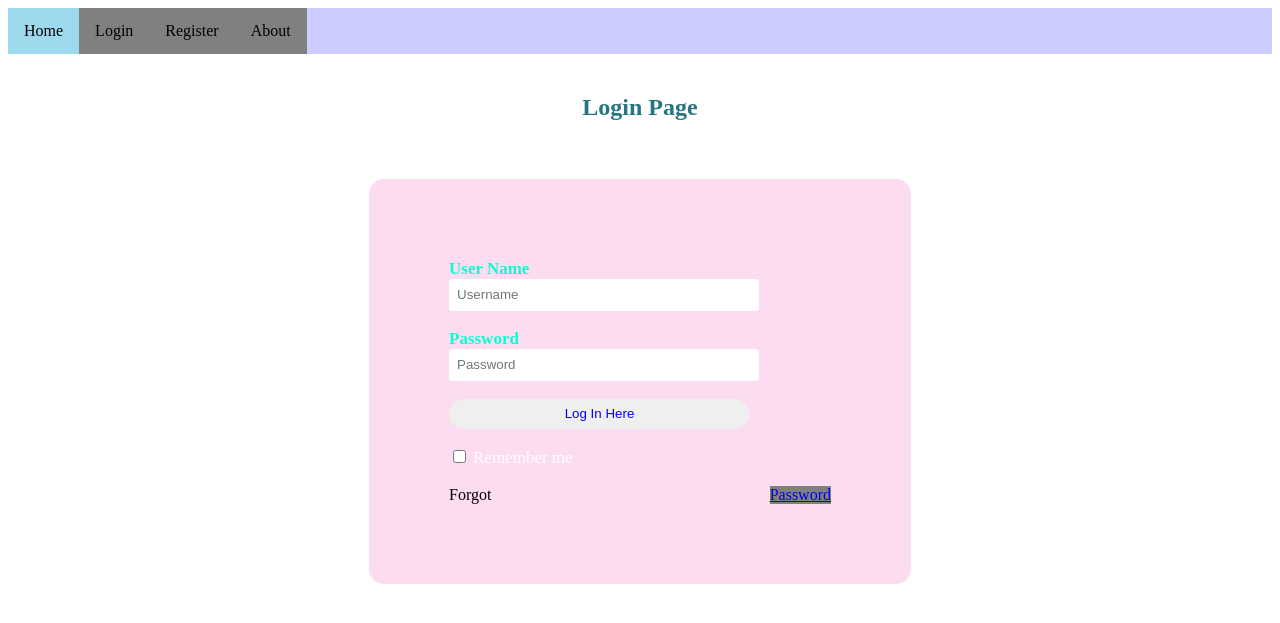
After one commit to rferrao12/qazone, a Flask app: page /login in a window 1280 px wide. The commit adds this page. Shown: the top 623 px of the page. Run offline with Flask 2, Linux system fonts and the light colour scheme.

Commit message:
templates added

```diff
--- /dev/null
+++ b/app/routes.py
@@ -0,0 +1,21 @@
+from flask import render_template
+from app import app
+
+
+
+@app.route('/')
+@app.route('/home')
+def homep():
+    return render_template('home.html')
+@app.route('/index')
+def index():
+    return render_template('layout.html')
+@app.route('/about')
+def about():
+    return render_template('about.html')
+@app.route('/login')
+def log():
+    return render_template('login.html')
+@app.route('/register')
+def reg():
+    return render_template('reg.html')
--- /dev/null
+++ b/app/static/log.css
@@ -0,0 +1,52 @@
+.login{
+        width: 382px;
+        overflow: hidden;
+        margin: auto;
+        margin: 20 0 0 450px;
+        padding: 80px;
+        background: #FCDCF1;
+        border-radius: 15px ;
+
+}
+h2{
+    text-align: center;
+    color: #277582;
+    padding: 20px;
+}
+label{
+    color: #08ffd1;
+    font-size: 17px;
+}
+#Uname{
+    width: 300px;
+    height: 30px;
+    border: none;
+    border-radius: 3px;
+    padding-left: 8px;
+}
+#Pass{
+    width: 300px;
+    height: 30px;
+    border: none;
+    border-radius: 3px;
+    padding-left: 8px;
+
+}
+#log{
+    width: 300px;
+    height: 30px;
+    border: none;
+    border-radius: 17px;
+    padding-left: 7px;
+    color: blue;
+
+
+}
+span{
+    color: white;
+    font-size: 17px;
+}
+a{
+    float: right;
+    background-color: grey;
+}
--- a/templates/about.html
+++ b/app/templates/about.html
@@ -1,8 +1,8 @@
 {% extends 'layout.html' %}
 
 {% block body %}
-<div class="container">
+
 <h1>About Us</h1>
 <p>Lorem ipsum dolor sit amet, consectetur adipisicing elit, sed do eiusmod tempor incididunt ut labore et dolore magna aliqua. Ut enim ad minim veniam, quis nostrud exercitation ullamco laboris nisi ut aliquip ex ea commodo consequat. Duis aute irure dolor in reprehenderit in voluptate velit esse cillum dolore eu fugiat nulla pariatur. Excepteur sint occaecat cupidatat non proident, sunt in culpa qui officia deserunt mollit anim id est laborum.</p>
-</div>
+
 {% endblock %}
--- a/templates/home.html
+++ b/app/templates/home.html
@@ -1,9 +1,7 @@
 {% extends 'layout.html' %}
 
 {% block body %}
-  <div class="jumbotron text-center">
     <h1>Welcome</h1>
     <p class="lead">Hello everyone</p>
-  </div>
 
 {% endblock %}
--- /dev/null
+++ b/app/templates/includes/nav_bar.html
@@ -0,0 +1,44 @@
+<!DOCTYPE html>
+<html>
+<head>
+<style>
+ul {
+  list-style-type: none;
+  margin:0;
+  padding:0;
+  overflow: hidden;
+  background-color: #CCCCFF;
+}
+
+li {
+  float: left;
+}
+
+li a {
+  display: block;
+  color: black;
+  text-align: center;
+  padding: 14px 16px;
+  text-decoration: none;
+}
+
+li a:hover:not(.active) {
+  background-color: #9EDAED;
+}
+
+.active {
+  background-color: #9EDAED;
+}
+</style>
+</head>
+<body>
+
+<ul>
+  <li><a class="active" href="home">Home</a></li>
+  <li><a href="login">Login</a></li>
+  <li><a href="register">Register</a></li>
+  <li><a href="about">About</a></li>
+</ul>
+
+</body>
+</html>
--- /dev/null
+++ b/app/templates/layout.html
@@ -0,0 +1,11 @@
+<!DOCTYPE html>
+<html>
+<head>
+  <meta charset="utf-8">
+  <title>MyFlaskApp</title>
+</head>
+<body>
+  {% include 'includes/nav_bar.html' %}
+  {% block body %}{% endblock %}
+  </body>
+</html>
--- /dev/null
+++ b/app/templates/login.html
@@ -0,0 +1,29 @@
+
+{% extends 'layout.html' %}
+{% block body %}
+<head>
+    <title>Login Form</title>
+    <link rel="stylesheet" type="text/css" href="{{ url_for('static',filename='log.css') }}">
+</head>
+<h2>Login Page</h2><br>
+    <div class="login">
+    <form id="login" method="get" action="login">
+        <label><b>User Name
+        </b>
+        </label>
+        <input type="text" name="Uname" id="Uname" placeholder="Username">
+        <br><br>
+        <label><b>Password
+        </b>
+        </label>
+        <input type="Password" name="Pass" id="Pass" placeholder="Password">
+        <br><br>
+        <input type="button" name="log" id="log" value="Log In Here">
+        <br><br>
+        <input type="checkbox" id="check">
+        <span>Remember me</span>
+        <br><br>
+        Forgot <a href="#">Password</a>
+    </form>
+</div>
+{% endblock %}
--- /dev/null
+++ b/app/templates/reg.html
@@ -0,0 +1,3 @@
+{% extends 'layout.html' %}
+{% block body %}
+{% endblock %}
--- /dev/null
+++ b/app/tguide.py
@@ -0,0 +1 @@
+from app import app
```
Also changed, not shown: app.py (deleted, +0 -13 lines), app/__init__.py (added, +9 -0 lines), templates/includes/nav_bar.html (deleted, +0 -27 lines), templates/layout.html (deleted, +0 -15 lines).
